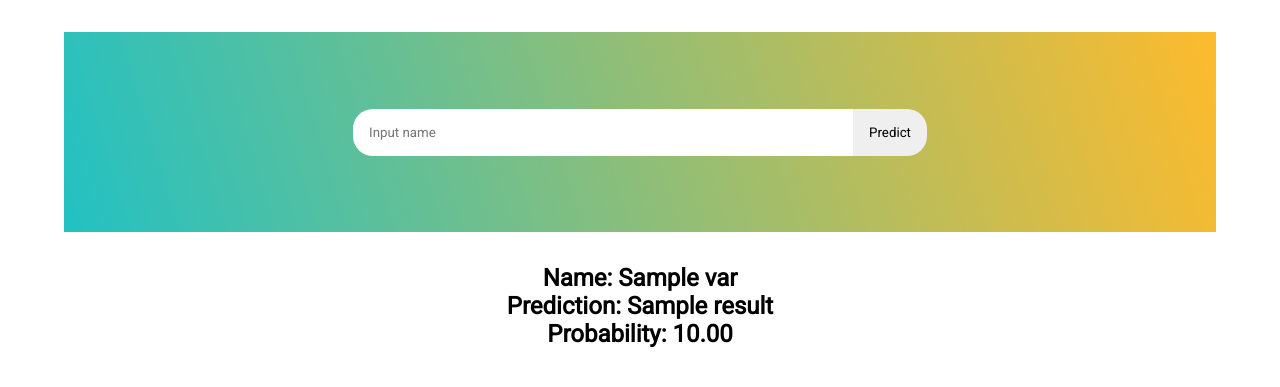
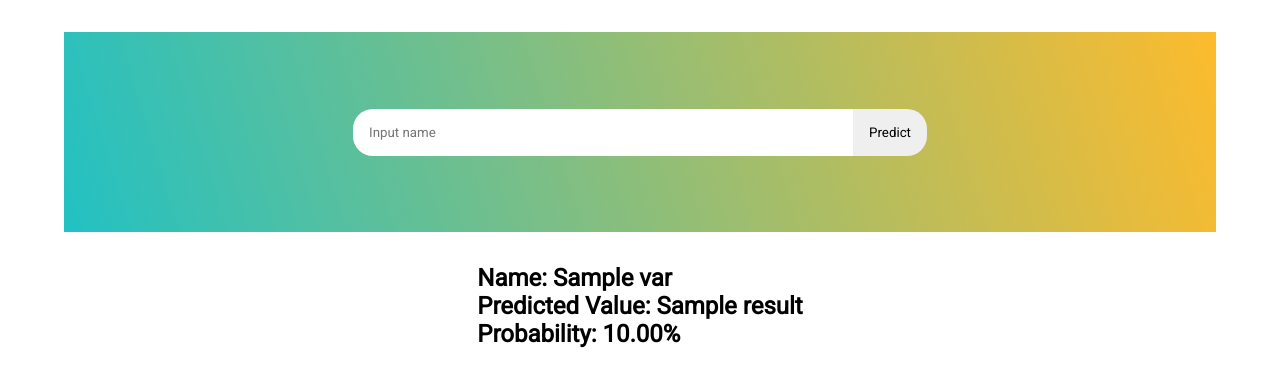
Before and after one commit to mart-anthony-stark/Gender-Classifier-Machine-Learning-Web-App, a Python web app: template application/templates/index.html in a window 1280 px wide. Shown: the top 387 px of the page. Run offline with Jinja, Linux system fonts and the light colour scheme; the template is opened without the code that fills it: most values are stand-ins (such as "Sample title", 1, 10 or a date in 2020).

Commit message:
add route

```diff
--- a/application/templates/index.html
+++ b/application/templates/index.html
@@ -16,9 +16,11 @@
       <input type="submit" value="Predict" />
     </form>
     {% if vars is defined %}
-    <h2>Name: {{ vars['name'] }}</h2>
-    <h2>Prediction: {{ vars['result'] }}</h2>
-    <h2>Probability: {{ "{:.2f}".format(vars['probability']) }}</h2>
+    <div class="result">
+      <h2>Name: {{ vars['name'] }}</h2>
+      <h2>Predicted Value: {{ vars['result'] }}</h2>
+      <h2>Probability: {{ "{:.2f}".format(vars['probability']) }}%</h2>
+    </div>
     {% endif %}
 
   </main>
```
